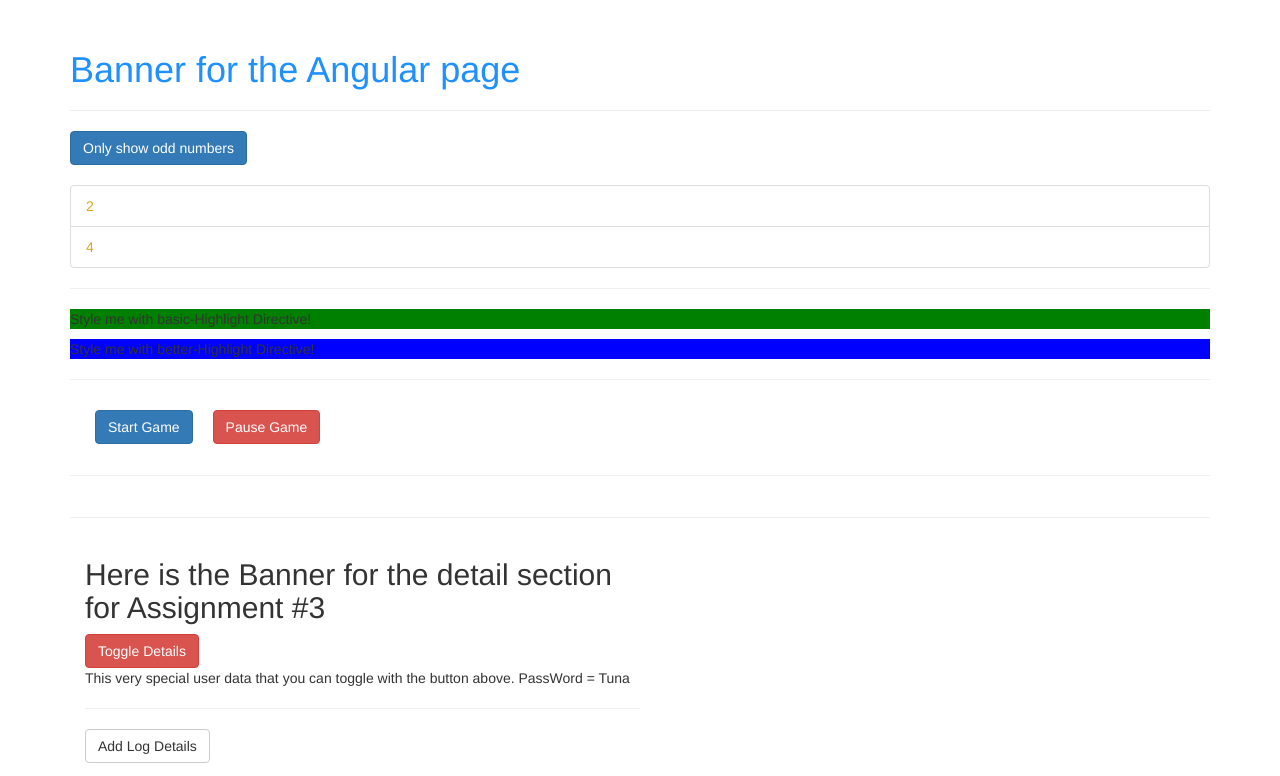
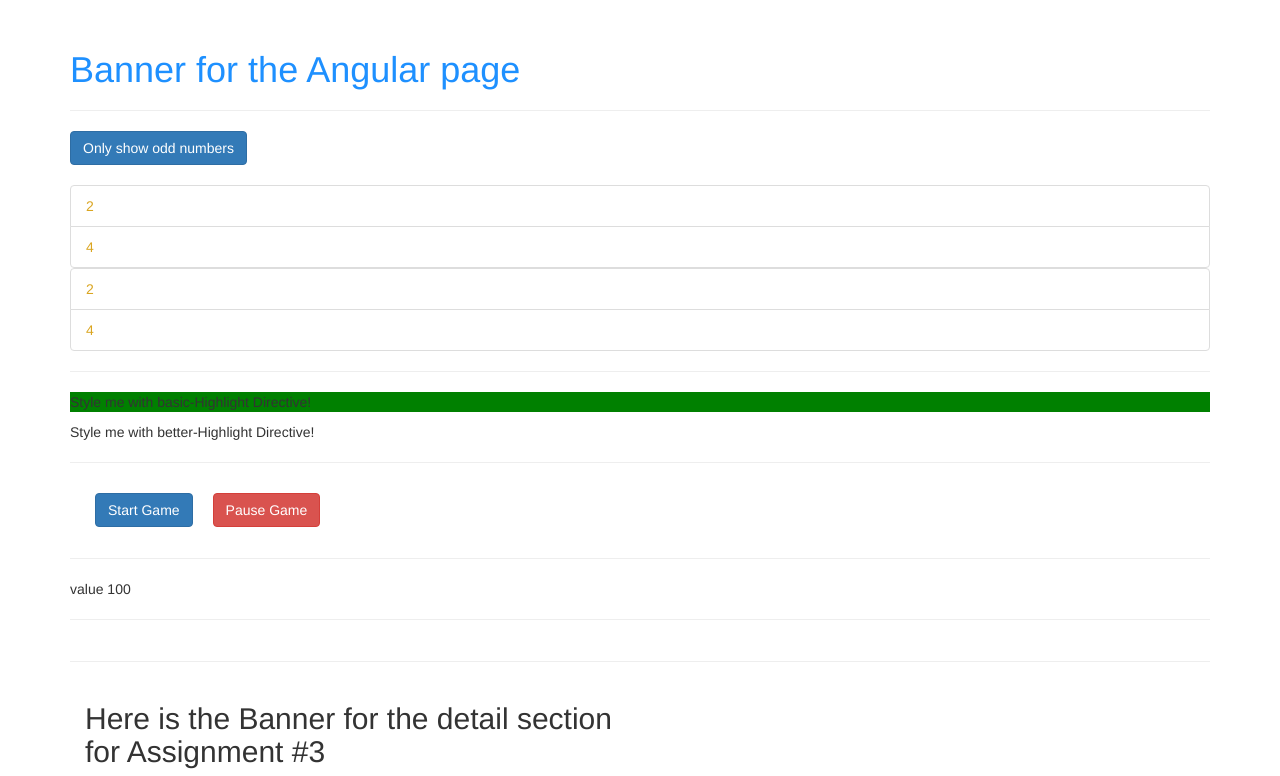
Before and after one commit to PhillByrd2018/Angualr_workshop, an Angular app: page / in a window 1280 px wide. Shown: the top 776 px of the page. Built offline with nearby package versions, Linux system fonts and the light colour scheme.

Commit message:
Finished the Deep dive into directives. This is the end of the Workshop on directives. I am moving back to add directives to the shopping app.

```diff
--- a/src/app/app.component.html
+++ b/src/app/app.component.html
@@ -21,6 +21,13 @@
                             {{even}}
                             </li>
                         </div>
+                        <div *appUnless="onlyOdd">
+                            <li class="list-group-item"
+                            [ngClass]="{even : even % 2 === 0}"
+                            *ngFor="let even of evenNumbersDirectives">
+                            {{even}}
+                            </li>
+                        </div>
 
                     </ul>
                     <!-- <ng-template [ngif]="onlyOdd">
@@ -29,9 +36,16 @@
 
                 <hr>
                 <p appBasicHighlight>Style me with basic-Highlight Directive!</p>
-                <p appBetterHighlight>Style me with better-Highlight Directive!</p>
+                <p [appBetterHighlight]="'red'" [defaultColor]="'yellow'" >Style me with better-Highlight Directive!</p>
                 <hr>
                 <app-game-control (intervalFired)="onIntervalFired($event)"></app-game-control>
+                <hr>
+               <div [ngSwitch]="customValue">
+                   <div *ngSwitchCase="5">value 5</div>
+                   <div *ngSwitchCase="10">value 10</div>
+                   <div *ngSwitchCase=100>value 100</div>
+                   <div *ngSwitchDefault>value is Default</div>
+               </div>
                 <hr>
                 <div class="row">
                     <div class="col-xs-12">
--- a/src/app/app.component.ts
+++ b/src/app/app.component.ts
@@ -13,6 +13,7 @@ export class AppComponent {
   onlyOdd = false;
   oddNumbersDirectives = [1, 3, 5];
   evenNumbersDirectives =  [2, 4];
+  customValue = 100;
 
 
   onIntervalFired(firedNumber: number) {
--- a/src/app/app.module.ts
+++ b/src/app/app.module.ts
@@ -16,6 +16,7 @@ import { OddComponent } from './odd/odd.component';
 import { EvenComponent } from './even/even.component';
 import { BasicHighlightDirective } from './basic-highlight/basic-highlight-directive';
 import { BetterHighlightDirective } from './better-highlight/better-highlight.directive';
+import { UnlessDirective } from './unless.directive';
 
 
 @NgModule({
@@ -33,7 +34,8 @@ import { BetterHighlightDirective } from './better-highlight/better-highlight.di
     OddComponent,
     EvenComponent,
     BasicHighlightDirective,
-    BetterHighlightDirective
+    BetterHighlightDirective,
+    UnlessDirective
   ],
   imports: [
     BrowserModule,
--- a/src/app/better-highlight/better-highlight.directive.ts
+++ b/src/app/better-highlight/better-highlight.directive.ts
@@ -1,9 +1,14 @@
-import { Directive, Renderer2, OnInit, ElementRef, HostListener } from '@angular/core';
+import { Directive, Renderer2, OnInit, ElementRef, HostListener, HostBinding, Input } from '@angular/core';
 
 @Directive({
   selector: '[appBetterHighlight]'
 })
 export class BetterHighlightDirective implements OnInit {
+  @HostBinding('style.backgroundColor') backgroundColor: string = 'transparent';
+
+  @Input() defaultColor: string = 'transparent';
+  @Input('appBetterHighlight') highLightColor: string = 'blue';
+
 
   constructor(private elementRef: ElementRef, private renderer: Renderer2) { }
 
@@ -12,10 +17,12 @@ export class BetterHighlightDirective implements OnInit {
   }
 
   @HostListener('mouseenter') mouseover(eventData: Event) {
-    this.renderer.setStyle(this.elementRef.nativeElement, 'background-color', 'red');
+    // this.renderer.setStyle(this.elementRef.nativeElement, 'background-color', 'red');
+    this.backgroundColor = this.highLightColor;
   }
 
   @HostListener('mouseleave') mouseleave(eventData: Event) {
-    this.renderer.setStyle(this.elementRef.nativeElement, 'background-color', 'transparent');
+    // this.renderer.setStyle(this.elementRef.nativeElement, 'background-color', 'transparent');
+    this.backgroundColor = this.defaultColor;
   }
 }
--- /dev/null
+++ b/src/app/unless.directive.ts
@@ -0,0 +1,18 @@
+import { Directive, Input, TemplateRef, ViewContainerRef} from '@angular/core';
+
+@Directive({
+  selector: '[appUnless]'
+})
+export class UnlessDirective {
+
+  @Input() set appUnless(condition: boolean) {
+    if (!condition) {
+      this.vcRef.createEmbeddedView(this.templateRef);
+    } else {
+      this.vcRef.clear();
+    }
+  }
+
+  constructor(private templateRef: TemplateRef<any>, private vcRef: ViewContainerRef) { }
+
+}
```
